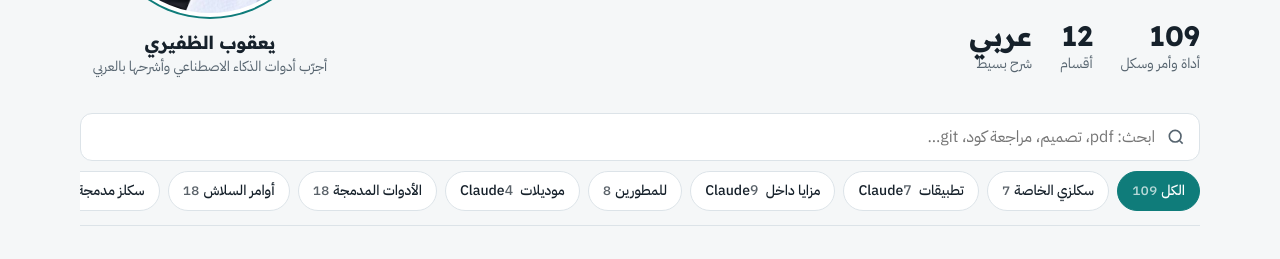
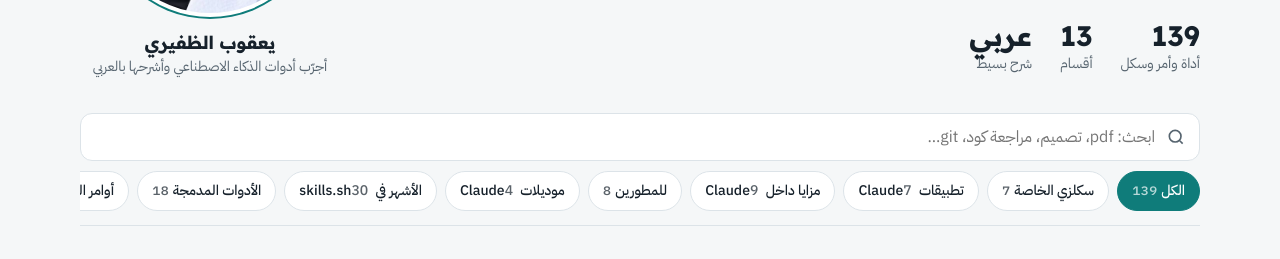
Before and after one commit to awadyaqoub5-creator/claude-code-skills, a plain HTML site: page index.html in a window 1280 px wide. Shown: the part 327-586 px from the top of the page. Drawn offline with Linux system fonts and the light colour scheme.

Commit message:
Add top skills from skills.sh with install commands
Co-Authored-By: Claude Opus 5.5 <noreply@anthropic.com>

```diff
--- a/index.html
+++ b/index.html
@@ -86,7 +86,7 @@ section.cat[hidden]{display:none}
 .card .ex{margin-top:auto;padding-top:8px;display:flex;gap:8px;align-items:center;min-width:0}
 .card .ex code{flex:1;min-width:0;background:var(--accent-soft);color:var(--fg);border-radius:6px;padding:6px 8px;font-size:13px;overflow-x:auto;white-space:nowrap;direction:rtl;unicode-bidi:plaintext;text-align:start;font-family:var(--f-body)}
 .card .ex code.cmd{font-family:var(--f-mono)}
-.badge{align-self:flex-start;font-size:12px;padding:1px 8px;border-radius:999px;background:var(--warn-soft);color:var(--warn)}
+.badge{align-self:flex-end;direction:ltr;font-family:var(--f-mono);font-size:12px;padding:1px 8px;border-radius:999px;background:var(--warn-soft);color:var(--warn)}
 button.copy{flex:0 0 auto;font:500 13px var(--f-body);color:var(--accent);background:transparent;border:1px solid var(--line);border-radius:8px;min-height:36px;min-width:52px;padding:0 10px;cursor:pointer;transition:background-color .2s,color .2s}
 button.copy:hover{background:var(--accent-soft)}
 button.copy.ok{background:var(--accent);color:var(--surface);border-color:var(--accent)}
@@ -172,7 +172,7 @@ description: متى يستخدمه Claude
 
   <footer>
     <span><strong>يعقوب الظفيري</strong> · أدلة عملية في الذكاء الاصطناعي</span>
-    <span>المصدر: مواقع Anthropic الرسمية. الأسماء ممكن تتغير مع التحديثات</span>
+    <span>المصادر: مواقع Anthropic الرسمية و<a href="https://www.skills.sh" target="_blank" rel="noopener">skills.sh</a>. الأسماء ممكن تتغير مع التحديثات</span>
   </footer>
 </div>
 <p id="live" class="sr" aria-live="polite"></p>
@@ -223,6 +223,38 @@ var CATS=[
   ["claude-opus-5-5","Opus 5.5: للمهام الصعبة والتفكير العميق والبرمجة الكبيرة.","claude-opus-5-5"],
   ["claude-sonnet-5-5","Sonnet 5.5: توازن بين القوة والسرعة، يناسب أغلب الشغل.","claude-sonnet-5-5"],
   ["claude-haiku-5-5","Haiku 5.5: الأسرع والأرخص، للمهام الخفيفة والكثيرة.","claude-haiku-5-5"]
+ ]},
+ {id:"skillssh",title:"الأشهر في skills.sh",desc:"أكثر السكلز تثبيتاً في موقع skills.sh، مرتبة حسب عدد التثبيت. تشتغل مع Claude Code وCursor وCodex وغيرها.",items:[
+  ["find-skills","يساعد الـ agent يدوّر على سكلز ثانية ويركّبها.","npx skills add vercel-labs/skills","4.5M تثبيت · vercel-labs/skills"],
+  ["hyperframes-cli","أوامر الطرفية لمشاريع HyperFrames.","npx skills add heygen-com/hyperframes","1.7M تثبيت · heygen-com/hyperframes"],
+  ["agent-browser","يخلي الـ agent يتحكم بالمتصفح.","npx skills add vercel-labs/agent-browser","1.6M تثبيت · vercel-labs/agent-browser"],
+  ["hyperframes","يصنع فيديوهات مبنية على HTML.","npx skills add heygen-com/hyperframes","1.6M تثبيت · heygen-com/hyperframes"],
+  ["grill-me","يسألك أسئلة صعبة عشان يختبر خطتك قبل التنفيذ.","npx skills add mattpocock/skills","1.6M تثبيت · mattpocock/skills"],
+  ["design-mobile-apps","إرشادات تصميم واجهات تطبيقات الجوال.","npx skills add designed-by-ai/skills","1.6M تثبيت · designed-by-ai/skills"],
+  ["reddit-automation","أتمتة مهام Reddit.","npx skills add flowkit-labs/skills","1.5M تثبيت · flowkit-labs/skills"],
+  ["frontend-design","واجهات أمامية بتصميم مميز. من Anthropic.","npx skills add anthropics/skills","1.1M تثبيت · anthropics/skills"],
+  ["prototype","نماذج أولية سريعة.","npx skills add mattpocock/skills","1.1M تثبيت · mattpocock/skills"],
+  ["triage","يرتّب المهام والمشاكل حسب الأولوية.","npx skills add mattpocock/skills","1.1M تثبيت · mattpocock/skills"],
+  ["ui-taste","ذوق وتنسيق للواجهات.","—","1.1M تثبيت · uizze.sh"],
+  ["ai-video-generation","توليد فيديو بالذكاء الاصطناعي.","npx skills add 101-skills/superpowers","1.1M تثبيت · 101-skills/superpowers"],
+  ["domain-modeling","تصميم نموذج البيانات للمشروع.","npx skills add mattpocock/skills","1.0M تثبيت · mattpocock/skills"],
+  ["codebase-design","تنظيم وهيكلة الكود.","npx skills add mattpocock/skills","981K تثبيت · mattpocock/skills"],
+  ["teach","يشرح المفاهيم خطوة بخطوة.","npx skills add mattpocock/skills","975K تثبيت · mattpocock/skills"],
+  ["ai-image-generation","توليد صور بالذكاء الاصطناعي.","npx skills add magentosh/superpowers","961K تثبيت · magentosh/superpowers"],
+  ["diagnosing-bugs","منهجية لتتبع الأخطاء.","npx skills add mattpocock/skills","958K تثبيت · mattpocock/skills"],
+  ["lark-doc","التعامل مع مستندات Feishu/Lark.","—","930K تثبيت · open.feishu.cn"],
+  ["vercel-react-best-practices","أفضل ممارسات React وNext.js من Vercel.","npx skills add vercel-labs/agent-skills","921K تثبيت · vercel-labs/agent-skills"],
+  ["code-review","يراجع التعديلات في الكود.","npx skills add mattpocock/skills","919K تثبيت · mattpocock/skills"],
+  ["implement","ينفّذ الخطة المكتوبة خطوة بخطوة.","npx skills add mattpocock/skills","889K تثبيت · mattpocock/skills"],
+  ["web-design-guidelines","يراجع الواجهة حسب معايير الويب.","npx skills add vercel-labs/agent-skills","889K تثبيت · vercel-labs/agent-skills"],
+  ["remotion-best-practices","أفضل ممارسات صناعة الفيديو بـ Remotion.","npx skills add remotion-dev/skills","880K تثبيت · remotion-dev/skills"],
+  ["wayfinder","يساعدك تتنقّل داخل مشروع كبير.","npx skills add mattpocock/skills","834K تثبيت · mattpocock/skills"],
+  ["design-taste-frontend","ذوق تصميم للمواقع الاحترافية.","npx skills add leonxlnx/taste-skill","809K تثبيت · leonxlnx/taste-skill"],
+  ["ai-avatar-video","فيديوهات بأفاتار ذكاء اصطناعي.","npx skills add qu-skills/superpowers","789K تثبيت · qu-skills/superpowers"],
+  ["microsoft-foundry","إعداد Microsoft Foundry للذكاء الاصطناعي.","npx skills add microsoft/azure-skills","767K تثبيت · microsoft/azure-skills"],
+  ["azure-storage","إعداد التخزين على Azure.","npx skills add microsoft/azure-skills","755K تثبيت · microsoft/azure-skills"],
+  ["azure-cloud-migrate","نقل المشاريع إلى Azure.","npx skills add microsoft/azure-skills","702K تثبيت · microsoft/azure-skills"],
+  ["improve-animations","تحسين الأنيميشن في الواجهات.","npx skills add emilkowalski/skills","291K تثبيت · emilkowalski/skills"]
  ]},
  {id:"tools",title:"الأدوات المدمجة",desc:"الأدوات اللي يستخدمها Claude بنفسه وهو يشتغل. ما تحتاج تكتبها، تطلب الشي بكلامك وهو يختار الأداة.",items:[
   ["Read","يقرأ أي ملف: كود، صور، PDF، ودفاتر Jupyter.","اقرأ ملف package.json"],
@@ -323,7 +355,7 @@ CATS.forEach(function(c){
   c.items.forEach(function(it){
     var ex=it[2]&&it[2]!=="—";
     h+='<article class="card" data-s="'+esc((it[0]+' '+it[1]+' '+(it[2]||'')+' '+c.title).toLowerCase())+'"><div class="name">'+esc(it[0])+'</div><p>'+esc(it[1])+'</p>'+
-      (ex?'<div class="ex"><code'+(/^\//.test(it[2])?' class="cmd"':'')+'>'+esc(it[2])+'</code><button class="copy" type="button" data-copy="'+esc(it[2])+'" aria-label="نسخ: '+esc(it[2])+'">نسخ</button></div>':'')+'</article>';
+      (ex?'<div class="ex"><code'+(/^(\/|npx )/.test(it[2])?' class="cmd"':'')+'>'+esc(it[2])+'</code><button class="copy" type="button" data-copy="'+esc(it[2])+'" aria-label="نسخ: '+esc(it[2])+'">نسخ</button></div>':'')+'</article>';
   });
   sec.insertAdjacentHTML('beforeend',h+'</div></section>');
 });
```
